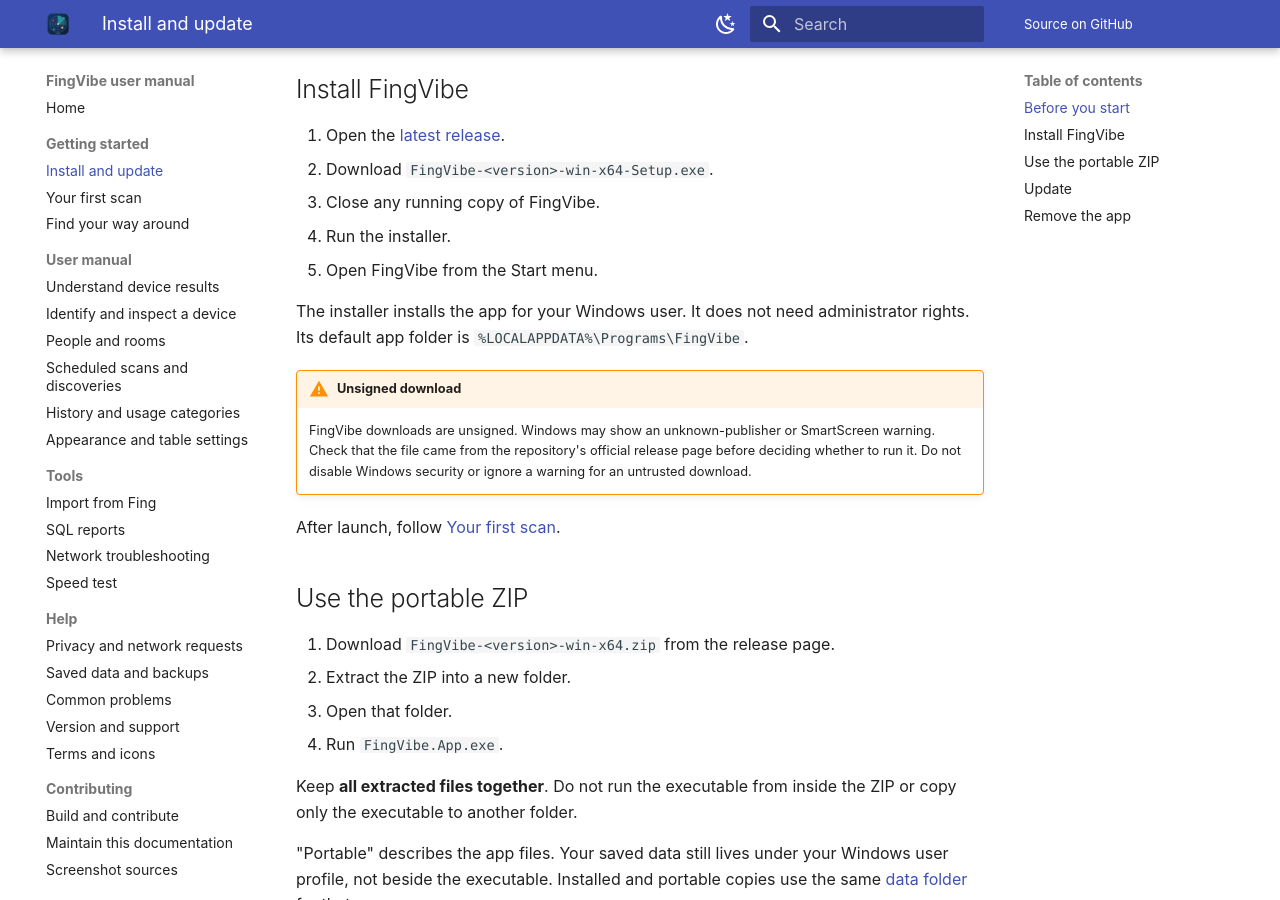
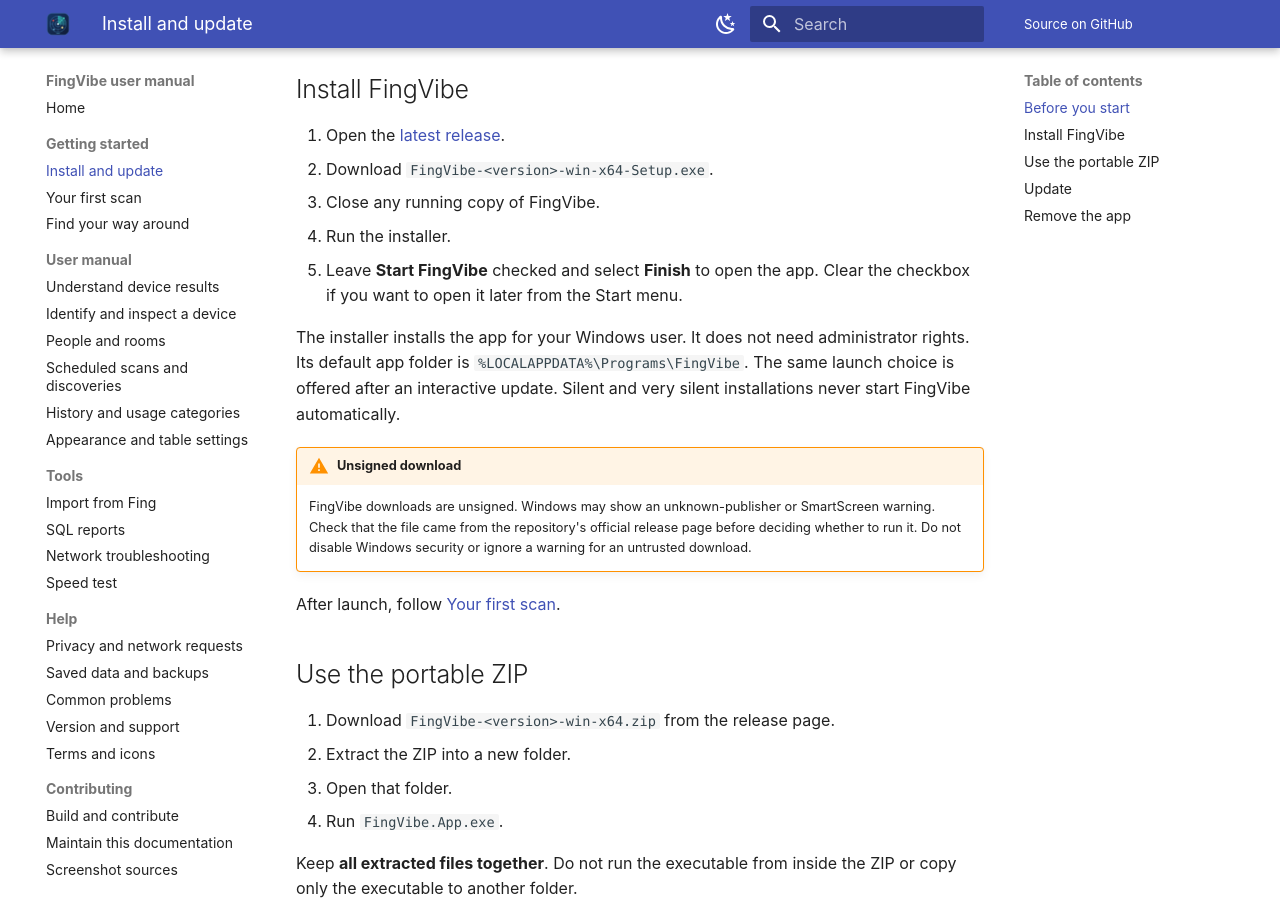
Before and after one commit to iricigor/fingvibe, an MkDocs documentation site: the page built from docs/manual/install.md, in a window 1280 px wide and 900 px high, scrolled down 408 px. Built offline with MkDocs 1.6.1 and Material for MkDocs 9.7.7, drawn with Linux system fonts in a browser that asks for light colours.

Commit message:
Offer to start FingVibe when interactive installation finishes
Use Inno Setup postinstall launch with the installation working directory and silent-mode suppression. Cover configuration plus checked/unchecked fresh and upgrade wizard outcomes in the existing installer lifecycle.

Co-authored-by: Copilot App <223556219+Copilot@users.noreply.github.com>

```diff
--- a/docs/manual/install.md
+++ b/docs/manual/install.md
@@ -17,11 +17,14 @@ If it cannot start, see [Speed test problems](problems.md#the-speed-test-does-no
 2. Download `FingVibe-<version>-win-x64-Setup.exe`.
 3. Close any running copy of FingVibe.
 4. Run the installer.
-5. Open FingVibe from the Start menu.
+5. Leave **Start FingVibe** checked and select **Finish** to open the app.
+   Clear the checkbox if you want to open it later from the Start menu.
 
 The installer installs the app for your Windows user. It does not need
 administrator rights. Its default app folder is
 `%LOCALAPPDATA%\Programs\FingVibe`.
+The same launch choice is offered after an interactive update. Silent and very
+silent installations never start FingVibe automatically.
 
 !!! warning "Unsigned download"
     FingVibe downloads are unsigned. Windows may show an unknown-publisher or
```
Also changed, not shown: docs/reference.md (+11 -0 lines), 3 other files.
